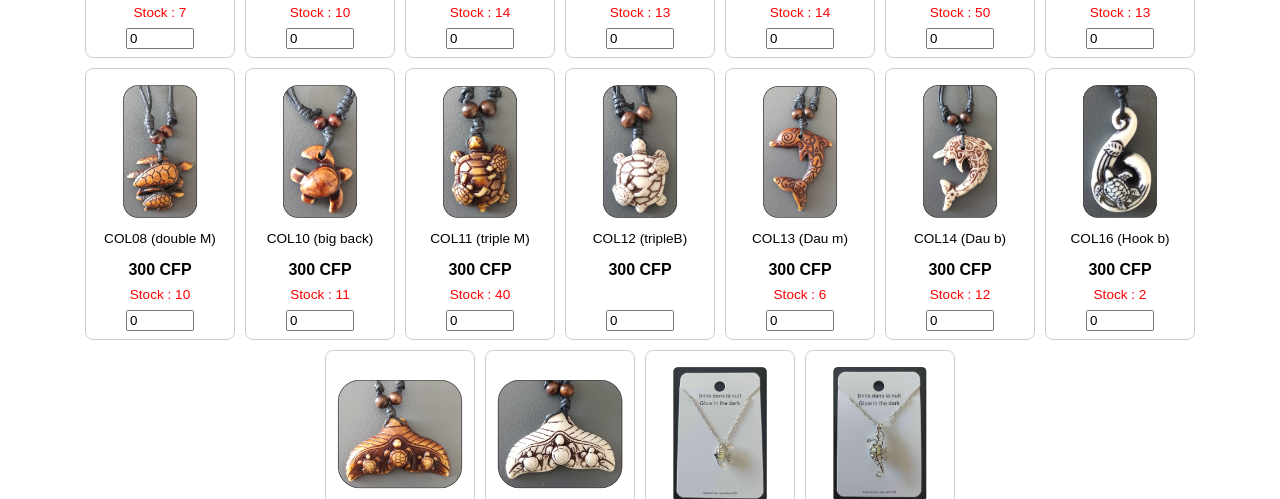
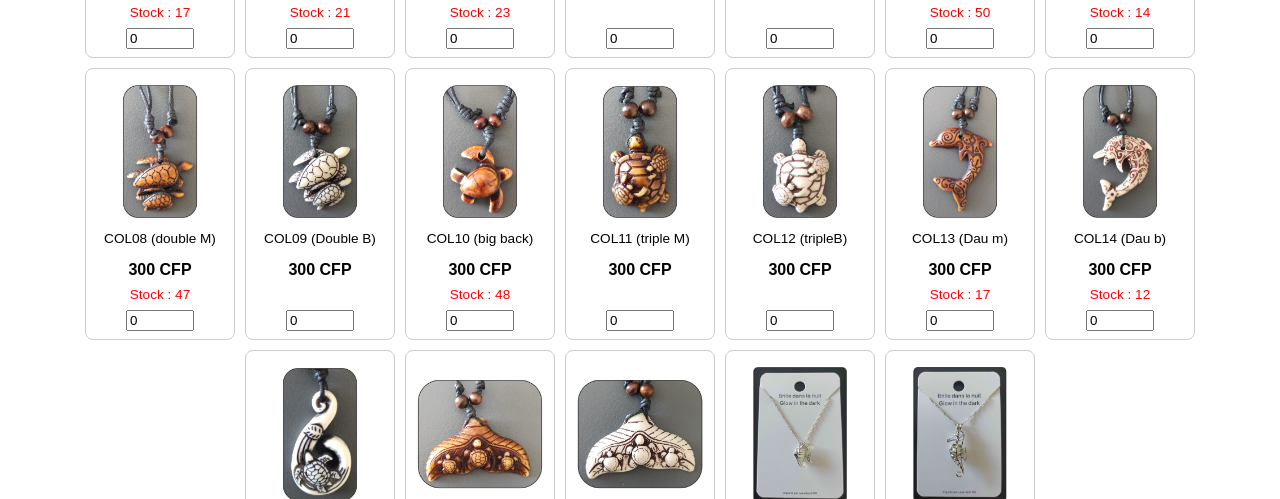
Before and after one commit to SARLCPIE/Prise-de-commande-NC, a plain HTML site: page index.html in a window 1280 px wide. Shown: the part 8666-9165 px from the top of the page. Drawn offline with nearby package versions, Linux system fonts and the light colour scheme.

Commit message:
Update index.html

```diff
--- a/index.html
+++ b/index.html
@@ -280,24 +280,24 @@
       { id: 145, nom: "SQ FL+TOR",ref: "BR_C",  prix: 7490, image: "images/sq-fl-tor.png", categorie: "Blocs résine" },
       { id: 146, nom: "R TOR01",ref: "BR_R",   prix: 7490, image: "images/r-tor01.png", categorie: "Blocs résine" },
       { id: 147, nom: "SQ FL+TOR03",ref: "BR_C", prix: 7490, image: "images/sq-fl-tor03.png", categorie: "Blocs résine" },
-      { id: 148, nom: "COL01 (logo back M)(Stock = 7)",ref: "ART0060", prix: 300, image: "images/col01-logo-back-m.png", categorie: "Colliers" },
-      { id: 149, nom: "COL02 (logo back b)(Stock = 10)",ref: "ART0060", prix: 300, image: "images/col02-logo-back-b.png", categorie: "Colliers" },
-      { id: 150, nom: "COL03 (écaille)(Stock = 14)",ref: "ART0060", prix: 300, image: "images/col03-ecaille.png", categorie: "Colliers" },
-      { id: 151, nom: "COL04 (hippocampe)(Stock = 13)",ref: "ART0060", prix: 300, image: "images/col04-hippocampe.png", categorie: "Colliers" },
-      { id: 152, nom: "COL05 (Simple B)(Stock = 14)",ref: "ART0060", prix: 300, image: "images/col05-simple-b.png", categorie: "Colliers" },
+      { id: 148, nom: "COL01 (logo back M)(Stock = 17)",ref: "ART0060", prix: 300, image: "images/col01-logo-back-m.png", categorie: "Colliers" },
+      { id: 149, nom: "COL02 (logo back b)(Stock = 21)",ref: "ART0060", prix: 300, image: "images/col02-logo-back-b.png", categorie: "Colliers" },
+      { id: 150, nom: "COL03 (écaille)(Stock = 23)",ref: "ART0060", prix: 300, image: "images/col03-ecaille.png", categorie: "Colliers" },
+      { id: 151, nom: "COL04 (hippocampe)",ref: "ART0060", prix: 300, image: "images/col04-hippocampe.png", categorie: "Colliers" },
+      { id: 152, nom: "COL05 (Simple B)",ref: "ART0060", prix: 300, image: "images/col05-simple-b.png", categorie: "Colliers" },
       { id: 153, nom: "COL06 (Vide M)(Stock = 50)",ref: "ART0060", prix: 300, image: "images/col06-vide-m.png", categorie: "Colliers" },
-      { id: 154, nom: "COL07 (Vide B)(Stock = 13)",ref: "ART0060", prix: 300, image: "images/col07-vide-b.png", categorie: "Colliers" },
-      { id: 155, nom: "COL08 (double M)(Stock = 10)",ref: "ART0060", prix: 300, image: "images/col08-double-m.png", categorie: "Colliers" },
-   //   { id: 156, nom: "COL09 (Double B)(Stock = 0)",ref: "ART0060", prix: 300, image: "images/col09-double-b.png", categorie: "Colliers" },
-      { id: 157, nom: "COL10 (big back)(Stock = 11)",ref: "ART0060", prix: 300, image: "images/col10-big-back.png", categorie: "Colliers" },
-      { id: 158, nom: "COL11 (triple M)(Stock = 40)",ref: "ART0060", prix: 300, image: "images/col11-triple-m.png", categorie: "Colliers" },
+      { id: 154, nom: "COL07 (Vide B)(Stock = 14)",ref: "ART0060", prix: 300, image: "images/col07-vide-b.png", categorie: "Colliers" },
+      { id: 155, nom: "COL08 (double M)(Stock = 47)",ref: "ART0060", prix: 300, image: "images/col08-double-m.png", categorie: "Colliers" },
+      { id: 156, nom: "COL09 (Double B)",ref: "ART0060", prix: 300, image: "images/col09-double-b.png", categorie: "Colliers" },
+      { id: 157, nom: "COL10 (big back)(Stock = 48)",ref: "ART0060", prix: 300, image: "images/col10-big-back.png", categorie: "Colliers" },
+      { id: 158, nom: "COL11 (triple M)",ref: "ART0060", prix: 300, image: "images/col11-triple-m.png", categorie: "Colliers" },
       { id: 159, nom: "COL12 (tripleB)",ref: "ART0060", prix: 300, image: "images/col12-tripleb.png", categorie: "Colliers" },
-      { id: 160, nom: "COL13 (Dau m) (Stock = 6)",ref: "ART0060", prix: 300, image: "images/col13-dau-m.png", categorie: "Colliers" },
+      { id: 160, nom: "COL13 (Dau m) (Stock = 17)",ref: "ART0060", prix: 300, image: "images/col13-dau-m.png", categorie: "Colliers" },
       { id: 161, nom: "COL14 (Dau b)(Stock = 12)",ref: "ART0060", prix: 300, image: "images/col14-dau-b.png", categorie: "Colliers" },
      // { id: 162, nom: "COL15 (hook m)(Stock = 0)",ref: "ART0060", prix: 300, image: "images/col15-hook-m.png", categorie: "Colliers" },
-      { id: 163, nom: "COL16 (Hook b)(Stock = 2)",ref: "ART0060", prix: 300, image: "images/col16-hook-b.png", categorie: "Colliers" },
-      { id: 164, nom: "COL17 (Tail M)(Stock = 4)",ref: "ART0060", prix: 300, image: "images/col17-tail-m.png", categorie: "Colliers" },
-      { id: 165, nom: "COL18 (TAIL B)(Stock = 13)",ref: "ART0060", prix: 300, image: "images/col18-tail-b.png", categorie: "Colliers" },
+      { id: 163, nom: "COL16 (Hook b)(Stock = 5)",ref: "ART0060", prix: 300, image: "images/col16-hook-b.png", categorie: "Colliers" },
+      { id: 164, nom: "COL17 (Tail M)(Stock = 31)",ref: "ART0060", prix: 300, image: "images/col17-tail-m.png", categorie: "Colliers" },
+      { id: 165, nom: "COL18 (TAIL B)(Stock = 34)",ref: "ART0060", prix: 300, image: "images/col18-tail-b.png", categorie: "Colliers" },
       { id: 166, nom: "COL GL FISH (Stock = 39)",ref: "ART0080", prix: 450, image: "images/col-gl-fish.png", categorie: "Colliers" },
       { id: 167, nom: "COL GL Hippo (Stock = 23)",ref: "ART0080", prix: 450, image: "images/col-gl-hippo.png", categorie: "Colliers" },
       { id: 168, nom: "Plaque 01 (boho)(Stock = 7)",ref: "ART0002", prix: 1800, image: "images/plaque-01-boho.png", categorie: "Bracelets" },
```
